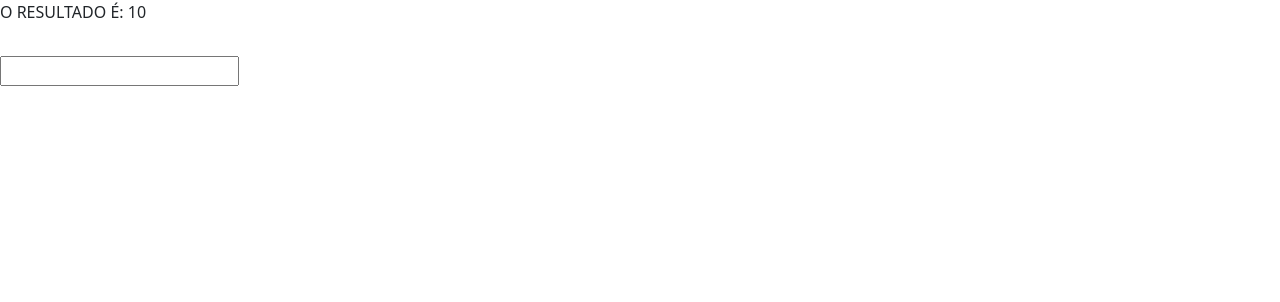
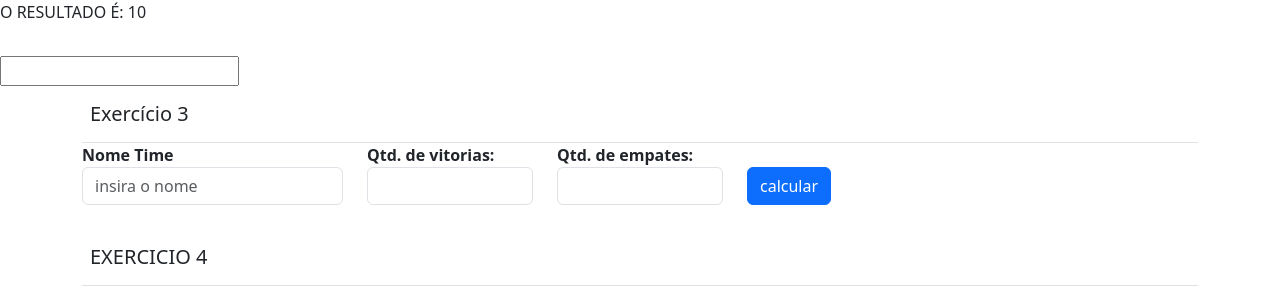
Before and after one commit to Polivittall/REACT-TABLE, a React (Create React App) app: page / in a window 1280 px wide. Shown: the top 302 px of the page. Built offline with nearby package versions, Linux system fonts and the light colour scheme.

Commit message:
Terceiro exercicio

```diff
--- /dev/null
+++ b/src/components/exercises/FourthExercises.js
@@ -0,0 +1,26 @@
+import { Container } from "react-bootstrap";
+
+function FourthExercises(){
+
+    return(
+        <>
+            <div class="container pt-2">
+                <div class="card-titlle p-2 border-bottom card-hearder">
+                    <h5>EXERCICIO 4</h5>
+                </div>
+                <div class="card-body">
+
+                </div>
+                <div class="row">
+
+
+
+                </div>
+            </div>
+
+
+        </>
+    )
+}
+
+export default FourthExercises;
--- /dev/null
+++ b/src/components/exercises/ThirdExercises.js
@@ -0,0 +1,83 @@
+import { useState } from "react";
+
+function ThirdExercises() {
+
+
+    let [time_nome, setNome] = useState();
+    let [time_vitoria, setVitoria] = useState();
+    let [time_empates, setEmpates] = useState();
+    let [class_btn, setClassBtn] = useState("btn btn-primary mt-4");
+
+    function chanceName(value) {
+        setNome(value.target.value);
+        setClassBtn("btn btn-sucess mt-4")
+    }
+
+    function chanceVictory(value) {
+        setVitoria(value.target.value)
+        console.log(time_vitoria);
+    }
+
+    function chanceEmpate(value) {
+        setEmpates(value.target.value)
+
+    }
+
+    return (
+        <>
+            <div class="container pt-2">
+
+                <div class="card-tittle p-2 border-bottom card-header">
+                    <h5>Exercício 3</h5>
+                </div>
+                <div class="card-body">
+
+                    <div class="row">
+
+                        <div class="col-sm-12 col-md-3 col-lg-3">
+                        <label class="label-control"><b>Nome Time</b></label>
+                            <input
+                                class="form-control"
+                                type="text"
+                                maxLength={15}
+                                placeholder="insira o nome"
+                                onChange={chanceName}>
+                            </input>
+                        </div>
+                        <div class="col-sm-12 col-md-2 col-lg-2">
+                            <label class="label-control"><b>Qtd. de vitorias:</b></label>
+                            <input
+                                class="form-control"
+                                type="number"
+                                disable={!time_nome}
+                                onChange={chanceVictory}></input>
+                        </div>
+
+                        <div class="col-sm-12 col-md-2 col-lg-2">
+                            <label class="label-control"><b>Qtd. de empates:</b></label>
+                            <input
+                                class="form-control"
+                                type="number"
+                                disable={!time_vitoria}
+                                onChange={chanceEmpate}></input>
+                        </div>
+
+                        <div class="col-sm-12 col-md-2 col-lg-2">
+                            <button
+                                disable={!time_nome || !time_vitoria || !time_empates}
+                                className={class_btn}>
+                                calcular</button>
+
+                        </div>
+
+                    </div>
+                </div>
+
+
+            </div>
+        </>
+
+    )
+}
+
+export default ThirdExercises;
--- a/src/index.js
+++ b/src/index.js
@@ -2,11 +2,8 @@ import React from 'react';
 import ReactDOM from 'react-dom/client';
 import './index.css';
 import 'bootstrap/dist/css/bootstrap.min.css';
-import Table from 'react-bootstrap/Table';
-import App from './App';
 import reportWebVitals from './reportWebVitals';
 import PrincipalPage from './pages/PrincipalPage';
-import ListPrice from './components/ListPrice';
 
 const root = ReactDOM.createRoot(document.getElementById('root'));
 root.render(
--- a/src/pages/PrincipalPage.js
+++ b/src/pages/PrincipalPage.js
@@ -1,7 +1,8 @@
 import ListPrice from "../components/ListPrice";
 import FirstExercises from "../components/exercises/FirstExercises";
 import SecondExercises from "../components/exercises/SecondExercises";
-
+import ThirdExercises from "../components/exercises/ThirdExercises";
+import FourthExercises from "../components/exercises/FourthExercises"
 function PrincipalPage(){
     return(
         <>
@@ -10,6 +11,10 @@ function PrincipalPage(){
             <FirstExercises></FirstExercises>
             <br/>
             <SecondExercises></SecondExercises>
+            <br />
+            <ThirdExercises></ThirdExercises>
+            <br />
+            <FourthExercises></FourthExercises>
         </>
     );
 
```
